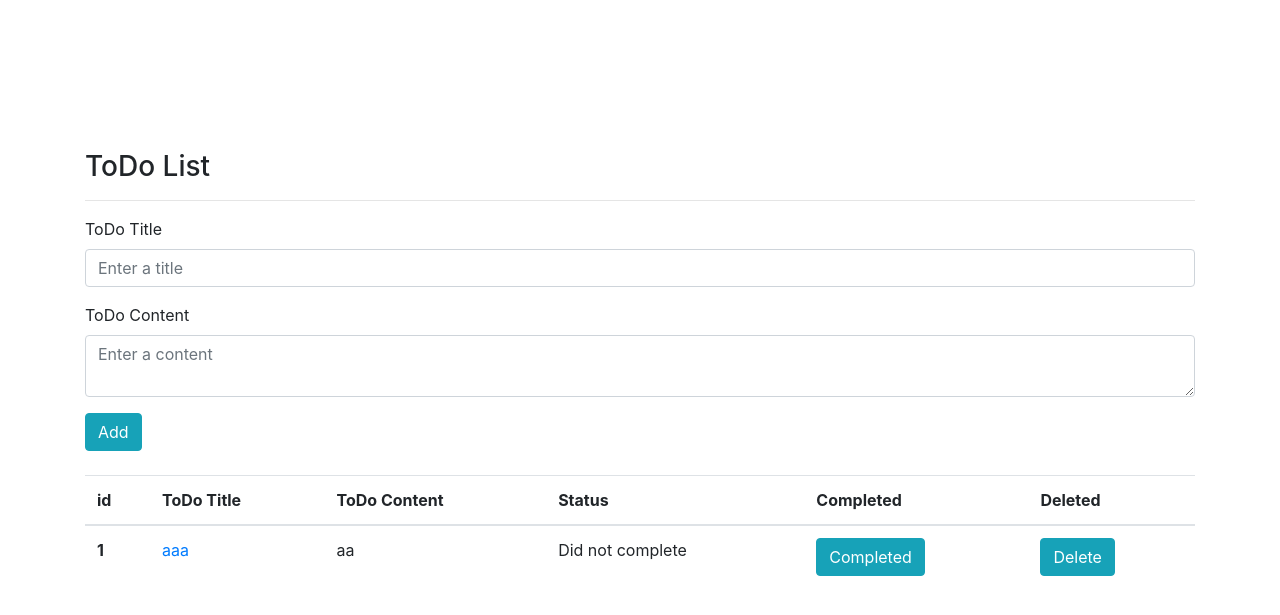
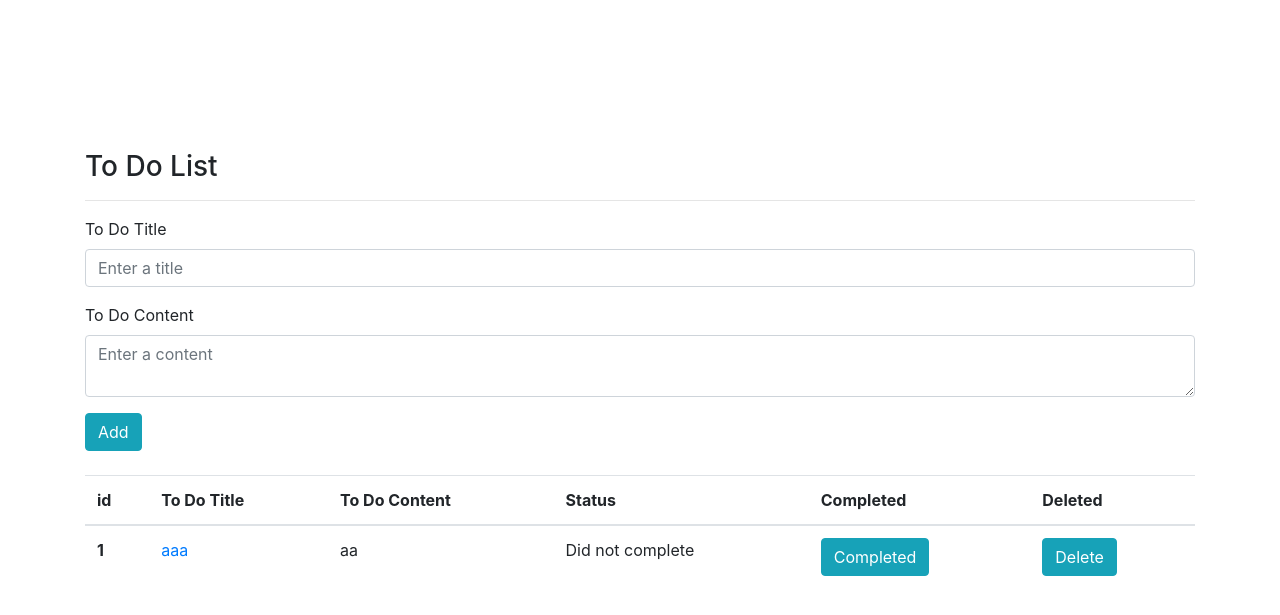
Before and after one commit to aybukebetulyarim/to-do-app, a Flask app: page / in a window 1280 px wide. Shown: the top 615 px of the page. Run offline with Flask 2, Linux system fonts and the light colour scheme; data comes from the database, SQL or seed files in the repository; both versions use the stored data as it was after the commit; some libraries are stand-ins or nearby versions.

Commit message:
2nd commit

```diff
--- a/app.py
+++ b/app.py
@@ -2,7 +2,7 @@ from flask import Flask, render_template,request, redirect,url_for
 from flask_sqlalchemy import SQLAlchemy
 
 app = Flask(__name__)
-app.config['SQLALCHEMY_DATABASE_URI'] = 'sqlite:////home/turkai/Desktop/todoapp/todo.db'
+app.config['SQLALCHEMY_DATABASE_URI'] = 'sqlite:///todo.db'
 app.config['SQLALCHEMY_TRACK_MODIFICATIONS'] = False
 
 db = SQLAlchemy(app)
@@ -22,7 +22,7 @@ def addTodo():
     db.session.commit()
     return redirect(url_for("index"))
 
-@app.route("/complete/<string:id>", methods=['POST'])
+@app.route("/complete/<string:id>", methods=["GET"])
 def completeToDo(id):
     todo = db.session.query(ToDo).filter(ToDo.id==id).first()
     if todo.complete == False:
@@ -47,9 +47,9 @@ def detailTodo(id):
     return render_template("detail.html", todo=todo)
 
 class ToDo(db.Model):
-    id = db.Column(db.Integer, primary_key=True)
-    title = db.Column(db.String(80))
-    content = db.Column(db.Text)
+    id       = db.Column(db.Integer, primary_key=True)
+    title    = db.Column(db.String(80))
+    content  = db.Column(db.Text)
     complete = db.Column(db.Boolean)
 
 db.create_all()
--- a/templates/detail.html
+++ b/templates/detail.html
@@ -10,7 +10,7 @@
 </head>
 <body>
     <div style="margin-Top:150px;" class="container">
-        <h3>ToDo List</h3>
+        <h3>To Do List</h3>
         <hr>
         <h4>{{todo.title}}</h4>
         <hr>
--- a/templates/index.html
+++ b/templates/index.html
@@ -5,21 +5,21 @@
     <meta http-equiv="X-UA-Compatible" content="IE=edge">
     <meta name="viewport" content="width=device-width, initial-scale=1.0">
     <link rel="stylesheet" href="https://maxcdn.bootstrapcdn.com/bootstrap/4.0.0/css/bootstrap.min.css" integrity="sha384-Gn5384xqQ1aoWXA+058RXPxPg6fy4IWvTNh0E263XmFcJlSAwiGgFAW/dAiS6JXm" crossorigin="anonymous">
-    <title>ToDo</title>
+    <title>To Do List</title>
 </head>
 <body>
     <div style="margin-Top:150px;" class="container">
-        <h3>ToDo List</h3>
+        <h3>To Do List</h3>
         <hr>
 
         <form action="/add" method="POST">
 
                 <div class="form-group">
-                  <label for="formGroupExampleInput">ToDo Title</label>
+                  <label for="formGroupExampleInput">To Do Title</label>
                   <input type="text" name="title" class="form-control" id="formGroupExampleInput" placeholder="Enter a title">
                 </div>
                 <div class="form-group">
-                  <label for="formGroupExampleInput2">ToDo Content</label>
+                  <label for="formGroupExampleInput2">To Do Content</label>
                   <textarea type="text" name="content" class="form-control" id="formGroupExampleInput2" placeholder="Enter a content"></textarea>
                 </div>
 
@@ -29,7 +29,7 @@
 
         {% if todos==[] %}
         <div class="alert alert-info" role="alert">
-            There is no ToDo.
+            There is no To Do.
 
         </div>
 
@@ -38,8 +38,8 @@
             <thead>
               <tr>
                 <th scope="col">id</th>
-                <th scope="col">ToDo Title</th>
-                <th scope="col">ToDo Content</th>
+                <th scope="col">To Do Title</th>
+                <th scope="col">To Do Content</th>
                 <th scope="col">Status</th>
                 <th scope="col">Completed</th>
                 <th scope="col">Deleted</th>
@@ -51,10 +51,10 @@
 
               {% for todo in todos %}
                 <tr>
-                    <th scope="row">{{todo.id}}</th>
-                    <td><a href="/detail/{{todo.id}}">{{todo.title}}</a></td>
-                    <td>{{todo.content}}</td>
-                  {% if todo.complete==False %}
+                    <th scope="row">{{ todo.id }}</th>
+                    <td><a href="/detail/{{todo.id}}">{{ todo.title }}</a></td>
+                    <td>{{ todo.content }}</td>
+                    {% if todo.complete==False %}
                     <td>Did not complete</td>
                     {% else %}
                     <td>Completed</td>
```
Also changed, not shown: todo.db.
